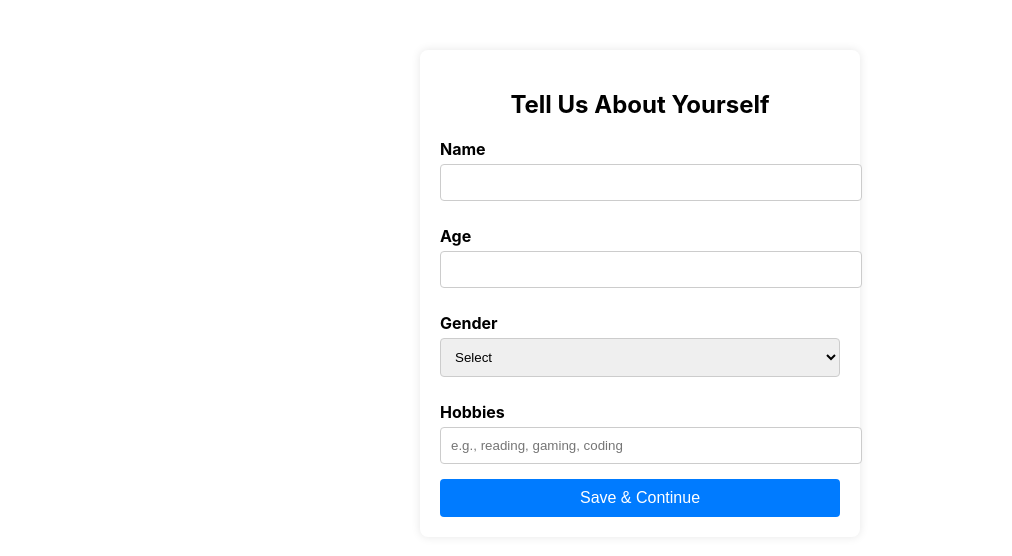
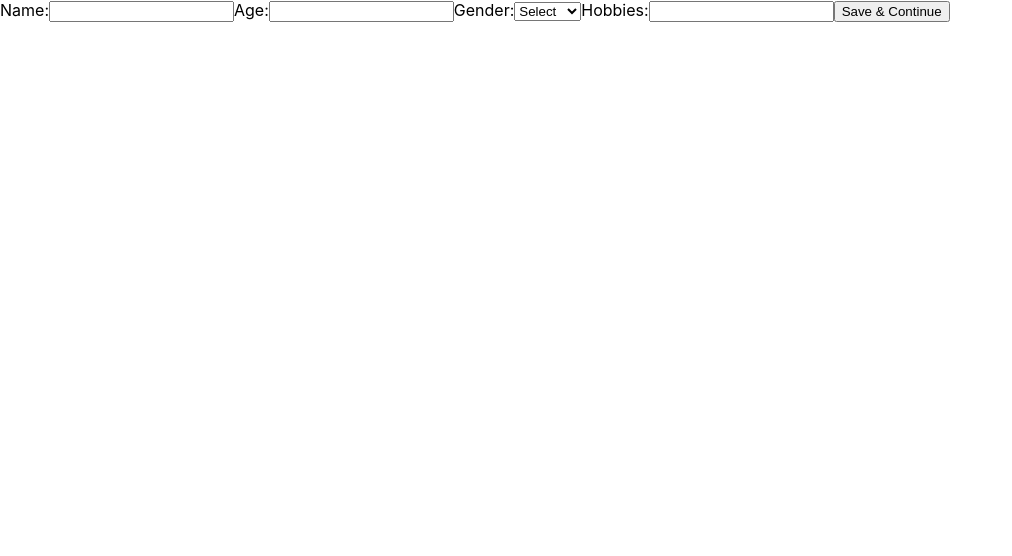
Before and after one commit to Ayan20april/SoulMegleApp, a React (Create React App) app in the folder soulmegle-frontend/: page / in a window 1280 px wide. Shown: the top 556 px of the page, without its empty margins (0-1012 px from the left). Built offline with nearby package versions, Linux system fonts and the light colour scheme; no server answers.

Commit message:
initial commit

```diff
--- a/soulmegle-frontend/package.json
+++ b/soulmegle-frontend/package.json
@@ -10,6 +10,7 @@
     "peerjs": "^1.5.4",
     "react": "^19.0.0",
     "react-dom": "^19.0.0",
+    "react-router-dom": "^7.2.0",
     "react-scripts": "^5.0.1",
     "socket.io": "^4.8.1",
     "socket.io-client": "^4.8.1",
--- a/soulmegle-frontend/src/App.js
+++ b/soulmegle-frontend/src/App.js
@@ -1,32 +1,21 @@
 // src/App.js
-import React, { useState } from 'react';
-import InterestForm from './components/InterestForm';
-import MatchComponent from './components/MatchComponent';
-import VideoChat from './components/VideoChat'; // Import Video Chat Component
-import Chat from './components/Chat'; // Import Chat Component
-import './App.css';
+import React, { useState } from "react";
+import { BrowserRouter as Router, Routes, Route, Navigate } from "react-router-dom";
+import InterestForm from "./components/InterestForm";
+import VideoCallPage from "./components/VideoCallPage";
+import "./App.css";
 
 function App() {
-  // State to store the current user's ID
   const [userId, setUserId] = useState(null);
-  const [matched, setMatched] = useState(false); // State to track matching
 
   return (
-    <div className="App">
-      {!userId ? (
-        // Pass setUserId to InterestForm so it can update the state upon successful registration
-        <InterestForm setUserId={setUserId} />
-      ) : !matched ? (
-        // Once user is registered, show the matching component
-        <MatchComponent userId={userId} setMatched={setMatched} />
-      ) : (
-        // After matching, show Video Chat and Chat components
-        <div className="chat-container">
-          <VideoChat userId={userId} />
-          <Chat userId={userId} />
-        </div>
-      )}
-    </div>
+    <Router>
+      <Routes>
+        <Route path="/" element={<InterestForm setUserId={setUserId} />} />
+        {/* Navigate to video call page after successful registration */}
+        <Route path="/video-chat" element={userId ? <VideoCallPage userId={userId} /> : <Navigate to="/" />} />
+      </Routes>
+    </Router>
   );
 }
 
--- a/soulmegle-frontend/src/components/InterestForm.jsx
+++ b/soulmegle-frontend/src/components/InterestForm.jsx
@@ -1,17 +1,18 @@
 // src/components/InterestForm.jsx
 import React, { useState } from "react";
+import { useNavigate } from "react-router-dom"; // Import navigation hook
 import API_BASE_URL from "../config";
-import "./InterestForm.css";
 
 const InterestForm = ({ setUserId }) => {
-  const [formData, setFormData] = useState({ name: "", age: "", gender: "", hobbies: "" });
-
-  const handleChange = (e) => {
-    setFormData({ ...formData, [e.target.name]: e.target.value });
-  };
+  const [name, setName] = useState("");
+  const [age, setAge] = useState("");
+  const [gender, setGender] = useState("");
+  const [hobbies, setHobbies] = useState("");
+  const navigate = useNavigate(); // Use navigate for redirection
 
   const handleSubmit = async (event) => {
     event.preventDefault();
+    const userData = { name, age, gender, hobbies };
 
     try {
       const response = await fetch(`${API_BASE_URL}/api/users`, {
@@ -19,42 +20,46 @@ const InterestForm = ({ setUserId }) => {
         headers: {
           "Content-Type": "application/json",
         },
-        body: JSON.stringify(formData),
+        body: JSON.stringify(userData),
       });
 
       const data = await response.json();
       console.log("User added:", data);
+
+      if (data.id) {
+        setUserId(data.id);
         alert("User registered successfully!");
-      setUserId(data.id);
+        navigate("/video-chat"); // Redirect to video chat page
+      } else {
+        alert("Failed to register. Please try again.");
+      }
     } catch (error) {
       console.error("Error saving user:", error);
+      alert("Failed to register. Please try again.");
     }
   };
 
   return (
-    <div className="form-container">
-      <h2>Tell Us About Yourself</h2>
     <form onSubmit={handleSubmit}>
-        <label>Name</label>
-        <input type="text" name="name" value={formData.name} onChange={handleChange} required />
+      <label>Name:</label>
+      <input type="text" value={name} onChange={(e) => setName(e.target.value)} required />
 
-        <label>Age</label>
-        <input type="number" name="age" value={formData.age} onChange={handleChange} required />
+      <label>Age:</label>
+      <input type="number" value={age} onChange={(e) => setAge(e.target.value)} required />
 
-        <label>Gender</label>
-        <select name="gender" value={formData.gender} onChange={handleChange} required>
+      <label>Gender:</label>
+      <select value={gender} onChange={(e) => setGender(e.target.value)} required>
         <option value="">Select</option>
         <option value="male">Male</option>
         <option value="female">Female</option>
         <option value="other">Other</option>
       </select>
 
-        <label>Hobbies</label>
-        <input type="text" name="hobbies" placeholder="e.g., reading, gaming, coding" value={formData.hobbies} onChange={handleChange} required />
+      <label>Hobbies:</label>
+      <input type="text" value={hobbies} onChange={(e) => setHobbies(e.target.value)} required />
 
-        <button type="submit" className="submit-button">Save & Continue</button>
+      <button type="submit">Save & Continue</button>
     </form>
-    </div>
   );
 };
 
--- /dev/null
+++ b/soulmegle-frontend/src/components/VideoCallPage.jsx
@@ -0,0 +1,14 @@
+// src/components/VideoCallPage.jsx
+import React from "react";
+
+const VideoCallPage = ({ userId }) => {
+  return (
+    <div>
+      <h2>Live Video Chat</h2>
+      <p>Welcome, user {userId}!</p>
+      {/* Video call & chat components go here */}
+    </div>
+  );
+};
+
+export default VideoCallPage;
```
Also changed, not shown: 1 other file (tests, documents, lock files or other folders). Lines whose indentation alone changed are shown as unchanged.
